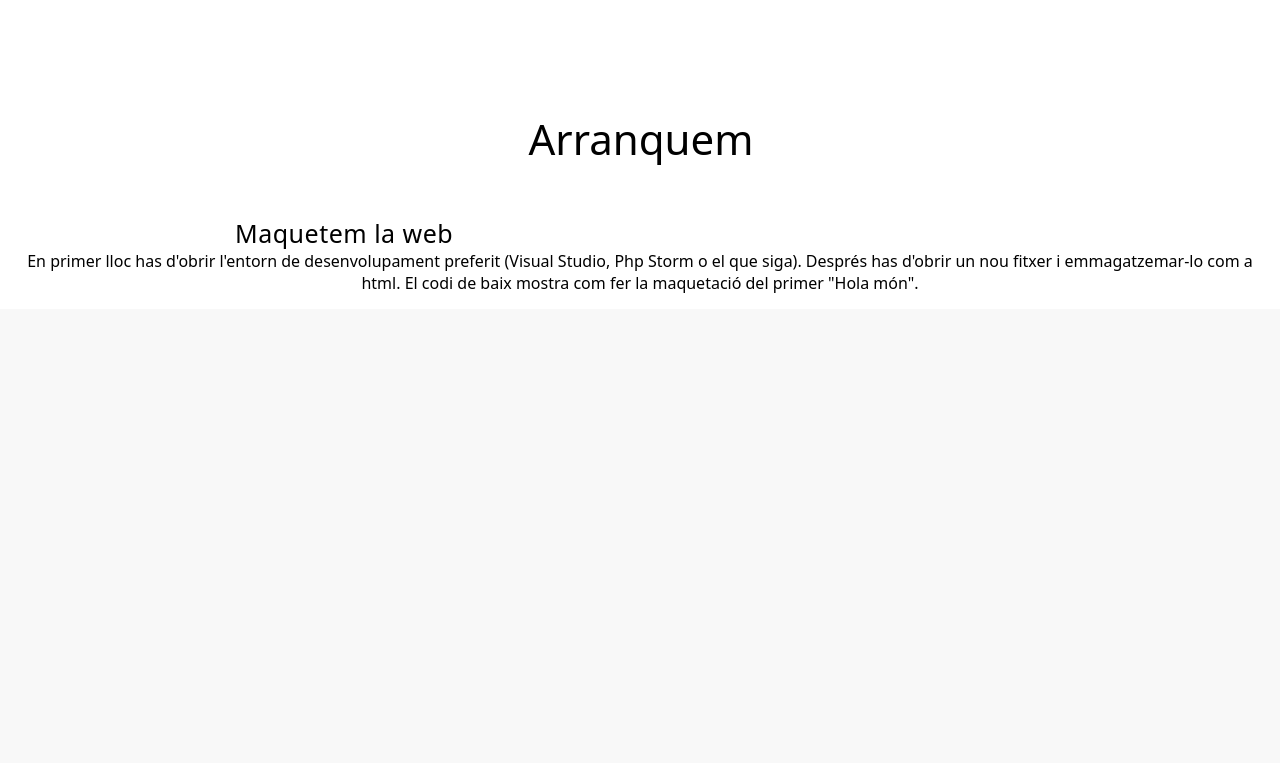
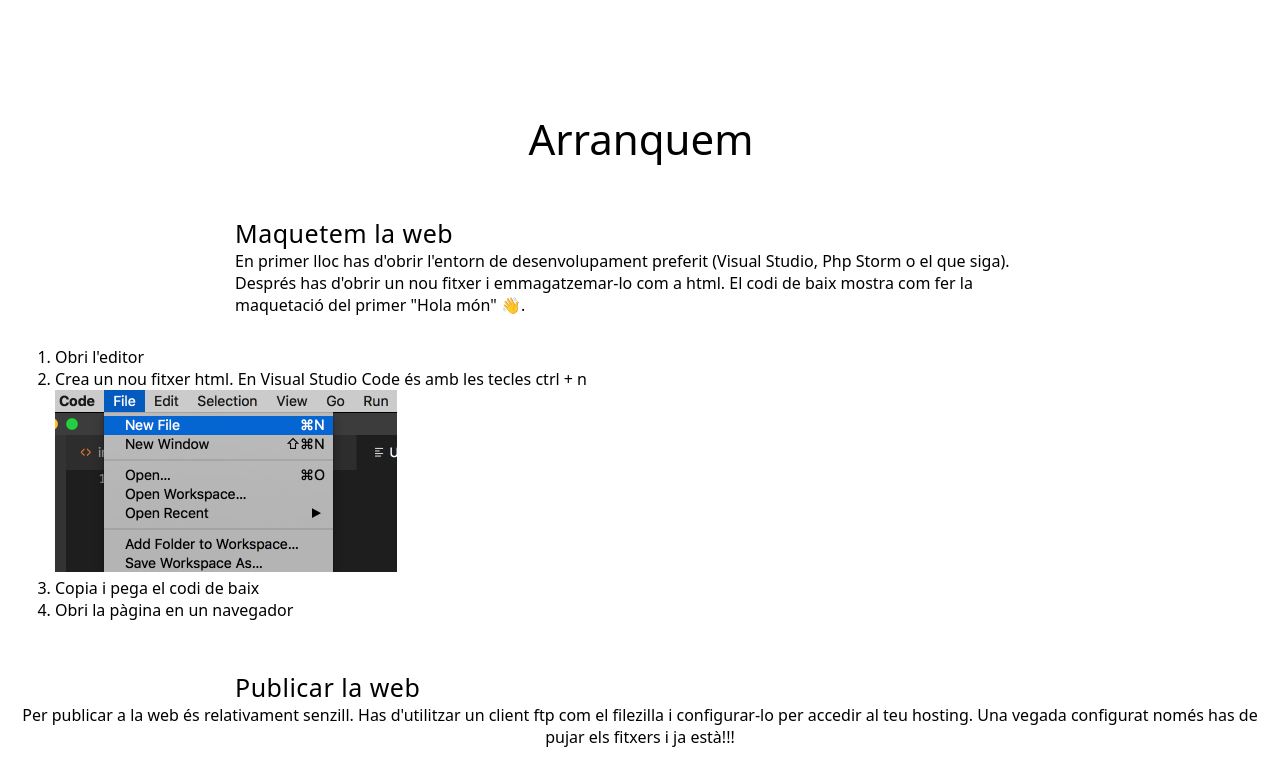
Before and after one commit to DomaxX26/Programming, a PHP site: page / in a window 1280 px wide. Shown: the part 1071-1834 px from the top of the page. Before the commit the page ends 1380 px from the top, so only its background shows below. Run offline with PHP 8.4, Linux system fonts and the light colour scheme.

Commit message:
HTML y CSS

```diff
--- a/HTML y CSS/Tema 6/Activitat Final/UD6ACTFINAL/css/estils.css
+++ b/HTML y CSS/Tema 6/Activitat Final/UD6ACTFINAL/css/estils.css
@@ -245,6 +245,11 @@ h2 {
     font-size: 25px;
 }
 
+.maquetem p {
+    text-align: left;
+    margin-left: 220px;
+    margin-right: 229px;
+}
 
 /*BANDA 3*/
 /*BANDA 4*/
--- a/HTML y CSS/Tema 6/Activitat Final/UD6ACTFINAL/index.html
+++ b/HTML y CSS/Tema 6/Activitat Final/UD6ACTFINAL/index.html
@@ -14,7 +14,7 @@
 <body>
     <header class="container-fluid">
         <div class="row">
-            <div class="col-6 logo">
+            <div class="col-6">
                 <img src="../UD6ACTFINAL/img/icona_escut.svg">
                 <p>2onDAW-DI</p>
             </div>
@@ -148,14 +148,29 @@
                     <h2>Arranquem</h2>
                 </div>
             </div>
+            <div class="row maquetem">
+                <div class="col-12">
+                    <h3>Maquetem la web</h3>
+                    <p>En primer lloc has d'obrir l'entorn de desenvolupament preferit (Visual Studio, Php Storm o el que siga). Després has d'obrir un nou fitxer i emmagatzemar-lo com a html. El codi de baix mostra com fer la maquetació del primer <span>"Hola món"</span> &#128075;.</p>
+                </div>
+            </div>
             <div class="row">
                 <div class="col-12">
-                    <h3>Maquetem la web</h3>
-                    <p>En primer lloc has d'obrir l'entorn de desenvolupament preferit (Visual Studio, Php Storm o el que siga). Després has d'obrir un nou fitxer i emmagatzemar-lo com a html. El codi de baix mostra com fer la maquetació del primer <span>"Hola món"</span>.</p>
+                    <ol>
+                        <li>Obri l'editor</li>
+                        <li>Crea un nou fitxer html. En Visual Studio Code és amb les tecles <span class="negre">ctrl + n</span></li>
+                        <img src="../UD6ACTFINAL/img/file_new.png" alt="nou arxiu">
+                        <li>Copia i pega el codi de baix</li>
+                        <li>Obri la pàgina en un navegador</li>
+                    </ol>
                 </div>
             </div>
-            <div class="row"></div>
-            <div class="row"></div>
+            <div class="row">
+                <div class="col-12">
+                    <h3>Publicar la web</h3>
+                    <p>Per publicar a la web és relativament senzill. Has d'utilitzar un client ftp com el filezilla i configurar-lo per accedir al teu <span class="taronja">hosting</span>. Una vegada configurat només has de pujar els fitxers i ja està!!!</p>
+                </div>
+            </div>
         </div>
 
     </main>
```
Also changed, not shown: HTML y CSS/Tema 6/Activitat Final/UD6ACTFINAL/Titulo.png (added).
